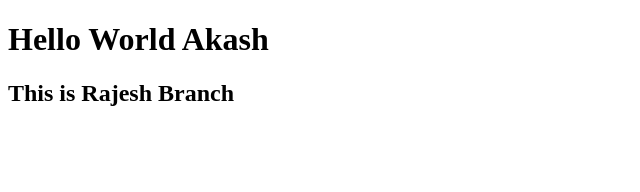
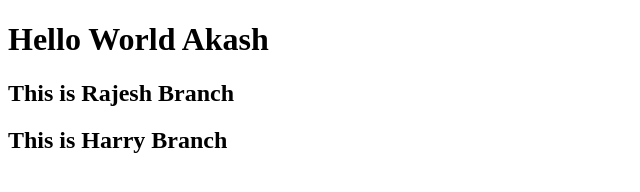
Before and after one commit to cool-akash/Just-For-Fun, a plain HTML site: page index.html in a window 1280 px wide. Shown: the whole page, without its empty margins (0-640 px from the left). Drawn offline with Linux system fonts and the light colour scheme.

Commit message:
Harry added

```diff
--- a/index.html
+++ b/index.html
@@ -9,5 +9,6 @@
   <body>
     <h1>Hello World  Akash</h1>
     <h2>This is Rajesh Branch</h2>
+    <h2>This is Harry Branch</h2>
   </body>
 </html>
```
